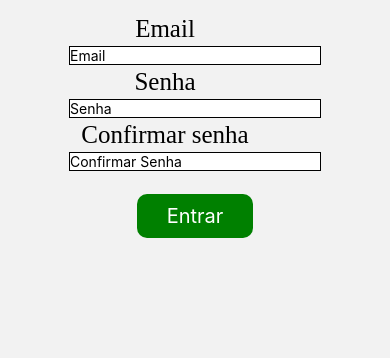
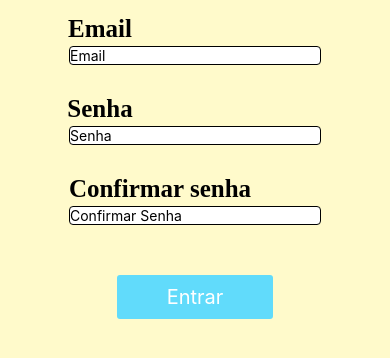
Before and after one commit to MauricioScheffer/projetoMobile, a React Native app in the folder ProjetoMobile/: screen /Cadastro in a window 390 px wide. Shown: the top 358 px of the page. Built offline with nearby package versions, Linux system fonts and the light colour scheme.

Commit message:
Aula 27/05/24

```diff
--- a/ProjetoMobile/App.tsx
+++ b/ProjetoMobile/App.tsx
@@ -1,7 +1,7 @@
 import * as React from 'react';
 import { NavigationContainer } from '@react-navigation/native';
 import {} from 'react-native';
-import  HomeNavigator  from './src/navigation/Screen.tsx';
+import  HomeNavigator  from './src/navigation/HomeNavigator.tsx';
 // import Cad from './Cad';
 
 export default function App() {
--- a/ProjetoMobile/src/Telas/Aprovado2.tsx
+++ b/ProjetoMobile/src/Telas/Aprovado2.tsx
@@ -1,6 +1,6 @@
 import React, { useState } from 'react';
 import { Alert, Pressable, StyleSheet, Text, TextInput, View } from 'react-native';
-import { AprovadoProps } from '../navigation/Screen.tsx';
+import { AprovadoProps } from '../navigation/HomeNavigator.tsx';
 
 const Aprovado = ({navigation,route}: AprovadoProps) => {
     const [nome, setNome] = useState('');
@@ -75,25 +75,30 @@ const styles = StyleSheet.create({
     },
     titulo_caixa_texto: {
         fontSize: 25,
-        color: 'black'
+        color: 'black',
+        fontWeight: 'bold',
     },
     caixa_texto: {
         width: '70%',
         color: 'black',
-        borderWidth: 1,
+        borderWidth: 2,
         borderRadius: 4,
         margin: 3,
         backgroundColor: 'white'
     },
     botao: {
-        backgroundColor: 'green',
+        backgroundColor: '#61DBFB',
         alignItems: 'center',
         padding: 20,
         marginTop: 20,
-        borderRadius: 10
+        elevation: 8,
+        width: 300,
+        borderRadius: 4,
+        marginLeft: 45,
     },
     desc_botao: {
         fontSize: 20,
+        fontWeight: 'bold',
         color: 'white'
     },
     painel_imagem: {
--- a/ProjetoMobile/src/Telas/Cad.tsx
+++ b/ProjetoMobile/src/Telas/Cad.tsx
@@ -2,7 +2,7 @@ import React, { useState } from 'react';
 import { StyleSheet, Text, View, TextInput, Pressable, Image, Alert, ImageBackground } from 'react-native';
 
 import auth from "@react-native-firebase/auth";
-import { CadUsuarioProps } from '../navigation/Screen';
+import { CadUsuarioProps } from '../navigation/HomeNavigator';
 import Carregamento from '../Carregamento'
 
 //BACKGROUND
@@ -104,13 +104,13 @@ const Cadastro = ({navigation, route}: CadUsuarioProps) => {
                 {/* <Text style={styles.titulo_caixa_texto}>Nome</Text>
                 <TextInput style={styles.caixa_texto} onChangeText={(text) => {setNome(text)}}/> */}
 
-                <Text style={styles.titulo_caixa_texto}>Email</Text>
+                <Text style={styles.titulo_caixa_1}>Email</Text>
                 <TextInput style={styles.caixa_texto} onChangeText={(text) => {setEmail(text)}} placeholder='Email'/>
 
-                <Text style={styles.titulo_caixa_texto}>Senha</Text>
+                <Text style={styles.titulo_caixa_2}>Senha</Text>
                 <TextInput style={styles.caixa_texto} secureTextEntry={true} onChangeText={(text) => {setSenha(text)}} placeholder='Senha'/>
 
-                <Text style={styles.titulo_caixa_texto}>Confirmar senha</Text>
+                <Text style={styles.titulo_caixa_3}>Confirmar senha</Text>
                 <TextInput style={styles.caixa_texto} secureTextEntry={true} onChangeText={(text) => {setConfirmaSenha(text)}} placeholder='Confirmar Senha'/>
 
                 {/* <Text style={styles.titulo_caixa_texto}>Data de Nascimento</Text>
@@ -136,7 +136,8 @@ export default Cadastro;
 const styles = StyleSheet.create({
     container: {
         flex: 1,
-        flexDirection: 'column'
+        flexDirection: 'column',
+        backgroundColor: '#FFFACB'
         // backgroundColor: '#100D28',
     },
     painel_imagem: {
@@ -157,10 +158,23 @@ const styles = StyleSheet.create({
         padding: 15,
         alignItems: 'center'
     },
-    titulo_caixa_texto:{
+    titulo_caixa_1:{
         fontFamily: 'Cochin',
-        fontWeight: 'thin',
-        marginRight: 60,
+        fontWeight: 'bold',
+        marginRight: 190,
+        fontSize: 25,
+        color: '#000'
+    },titulo_caixa_2:{
+        fontFamily: 'Cochin',
+        fontWeight: 'bold',
+        marginRight: 190,
+        fontSize: 25,
+        color: '#000'
+    },
+    titulo_caixa_3:{
+        fontFamily: 'Cochin',
+        fontWeight: 'bold',
+        marginRight: 70,
         fontSize: 25,
         color: '#000'
     },
@@ -168,17 +182,20 @@ const styles = StyleSheet.create({
         width: '70%',
         color: 'black',
         borderWidth: 1,
-        borderRadius: 0,
+        borderRadius: 4,
         margin: 3,
-        backgroundColor: 'white'
+        backgroundColor: 'white',
+        marginBottom:30
     },
     botao: {
         justifyContent: 'center',
-        backgroundColor: 'green',
+        backgroundColor: '#61DBFB',
         paddingVertical: 10,
-        paddingHorizontal: 30,
+        paddingHorizontal: 50,
         marginTop: 20,
-        borderRadius: 10
+        elevation: 8,
+        fontWeight: 'bold',
+        borderRadius: 3
     },
     desc_botao: {
         fontSize: 20,
--- /dev/null
+++ b/ProjetoMobile/src/Telas/TelaAltNotas.tsx
@@ -0,0 +1,134 @@
+import { useEffect, useState } from "react";
+import {Alert, Pressable, StyleSheet, Text, TextInput, View} from 'react-native';
+import firestore from '@react-native-firebase/firestore';
+import {INotas} from '../model/INotas'
+import Carregamento from "../Carregamento";
+import { AltNotaProps } from "../navigation/HomeNavigator";
+
+const TelaAltNota = ({ navigation, route}: AltNotaProps) => {
+    const [id,] = useState(route.params.id);
+    const [titulo, setTitulo] = useState('');
+    const [descricao, setDescricao] = useState('');
+    const [isCarregando, setIsCarregando] = useState(false);
+
+    async function carregar() {
+        setIsCarregando(true);
+        const resultado = await firestore()
+        .collection('notas')
+        .doc(id)
+        .get();
+
+        const nota = {
+            id: resultado.id,
+            ...resultado.data()
+        } as INotas;
+
+        setTitulo(nota.titulo);
+        setDescricao(nota.descricao);
+        setIsCarregando(false);
+    }
+
+    useEffect(() => {
+        carregar();
+    }, []);
+
+    function alterar(){
+        setIsCarregando(true);
+
+        firestore()
+        .collection('notas')
+        .doc(id)
+        .update({
+            titulo,
+            descricao,
+            created_at: firestore.FieldValue.serverTimestamp()
+        })
+        .then(() => {
+            Alert.alert("Nota", "Alterad com sucesso")
+            navigation.goBack();
+        })
+        .catch((error) => console.log(error))
+        .finally(() => setIsCarregando(false));
+    }
+
+    return(
+        <View
+        style={styles.container}>
+            <Carregamento isCarregando={isCarregando}/>
+
+            <Text style={styles.titulo}>Alterar Nota</Text>
+
+            <Text style = {styles.desc_caixa_texto}>
+                Título
+            </Text>
+            <TextInput
+            style={styles.caixa_texto}
+            value={titulo}
+            onChangeText={(text) => { setTitulo(text)}}/>
+
+            <Text style = {styles.desc_caixa_texto}>
+                    Descrição
+            </Text>
+            <TextInput
+            multiline
+            numberOfLines={4}
+            maxLength={100}
+            style={styles.caixa_texto}
+            value={descricao}
+            onChangeText={(text) => { setDescricao(text)}}/>
+
+            <Pressable
+            style={styles.botao}
+            onPress={() => alterar()}
+            disabled={isCarregando}>
+                <Text style = {styles.desc_botao}>Alterar</Text>
+            </Pressable>
+        </View>
+    )
+}
+
+export default TelaAltNota;
+
+const styles = StyleSheet.create ({
+    container: {
+        flex: 1,
+        backgroundColor: '#FFFACD'
+    },
+    titulo:{
+        color: 'black',
+        fontSize: 30,
+        textDecorationStyle: 'solid',
+        textAlign: 'center',
+        paddingBottom: 20,
+        textDecorationLine: 'underline',
+        fontWeight: 'bold',
+    },
+    desc_caixa_texto:{
+        fontSize: 20,
+        fontWeight: 'bold',
+        right: -5
+    },
+
+    caixa_texto:{
+        fontFamily: 'Cochin',
+        fontSize: 18,
+        color: 'black',
+        borderWidth: 3,
+        marginBottom: 20
+    },
+    botao:{
+        elevation: 8,
+        justifyContent: 'center',
+        backgroundColor: '#61DBFB',
+        padding: 20,
+        marginTop: 20,
+        width: 300,
+        marginLeft: 45,
+    },
+    desc_botao: {
+        fontSize: 20,
+        fontWeight: 'bold',
+        color: 'white',
+        textAlign: 'center',
+    }
+})
--- a/ProjetoMobile/src/Telas/TelaCadNotas.tsx
+++ b/ProjetoMobile/src/Telas/TelaCadNotas.tsx
@@ -1,7 +1,7 @@
 import {TextInput, View, Alert, Text, StyleSheet, Pressable} from 'react-native';
 import firestore from '@react-native-firebase/firestore';
 import Carregamento from '../Carregamento';
-import { CadNotasProps } from "../navigation/Screen";
+import { CadNotasProps } from "../navigation/HomeNavigator";
 import { useState } from 'react';
 import {INotas} from '../model/INotas'
 import { create } from 'react-test-renderer';
@@ -95,9 +95,10 @@ const styles=StyleSheet.create({
         elevation: 8,
         justifyContent: 'center',
         backgroundColor: '#61DBFB',
-        paddingVertical: 10,
-        paddingHorizontal: 30,
+        padding: 20,
         marginTop: 20,
+        width: 300,
+        marginLeft: 45,
     },
     desc_botao: {
         fontSize: 20,
--- a/ProjetoMobile/src/Telas/TelaConNotas.tsx
+++ b/ProjetoMobile/src/Telas/TelaConNotas.tsx
@@ -1,22 +1,18 @@
 import {useState, useEffect} from 'react';
 import { View, Pressable, FlatList, StyleSheet, Text } from 'react-native';
 import firestore from '@react-native-firebase/firestore';
-import { TelaConProps } from '../navigation/Screen';
+import { TelaConProps } from '../navigation/HomeNavigator';
 import Carregamento from '../Carregamento';
 import { INotas } from "../model/INotas";
 
 type ItemNotaProps = {
     numero: number;
     nota: INotas;
+    onAlterar: (id: string) => void;
+    onDeletar: (id: string) => void;
 }
 
 const ItemNota = (props: ItemNotaProps) => {
-    function deletarNota(id: string) {
-
-    }
-    function alterarNota(id: string) {
-
-    }
     return(
         <View style={styles.card}>
             <View style={styles.dados_card}>
@@ -28,18 +24,18 @@ const ItemNota = (props: ItemNotaProps) => {
 
         <View style={styles.botao_alterar}>
             <Pressable
-            onPress={() => alterarNota(props.nota.id!)}>
+            onPress={() => props.onAlterar(props.nota.id!)}>
                 <Text style={styles.texto_botao_card}>
-                ✅
+                ✎
                 </Text>
             </Pressable>
         </View>
 
         <View style={styles.botao_excluir}>
             <Pressable
-            onPress={() => deletarNota(props.nota.id!)}>
+            onPress={() => props.onDeletar(props.nota.id!)}>
                 <Text style={styles.texto_botao_card}>
-                ❎
+                ☒
                 </Text>
             </Pressable>
         </View>
@@ -47,6 +43,9 @@ const ItemNota = (props: ItemNotaProps) => {
         </View>
     )
 }
+
+
+
 const TelaConNotas = ({ navigation, route }: TelaConProps) => {
     const [notas, setNotas] = useState([] as INotas[]);
     const [isCarregando, setIsCarregando] = useState(false);
@@ -73,6 +72,14 @@ const TelaConNotas = ({ navigation, route }: TelaConProps) => {
         return () => subscribe();
     }, []);
 
+    function deletarNota(id: string) {
+        //
+    }
+
+    function alterarNota(id: string) {
+        navigation.navigate("TelaAltNota", { id: id})
+    }
+
     return (
         <View style={styles.container} >
             <Carregamento isCarregando={isCarregando}/>
@@ -80,16 +87,16 @@ const TelaConNotas = ({ navigation, route }: TelaConProps) => {
             <FlatList
             data={notas}
             renderItem={(info) =>
-                <ItemNota numero={info.index} nota={info.item}/>}>
-
+                <ItemNota numero={info.index} nota={info.item} onAlterar={alterarNota} onDeletar={deletarNota}/>}>
 
             </FlatList>
 
         </View>
     )
 }
+
+
 export default TelaConNotas;
-
 
 
 const styles =StyleSheet.create({
@@ -99,12 +106,33 @@ const styles =StyleSheet.create({
     },
     card: {
         borderWidth: 2,
-        borderColor: 'grey'
+        borderColor: 'grey',
+        margin: 5,
+        borderRadius: 10,
+        padding: 3,
+        flexDirection: 'row',
+        backgroundColor: 'white'
     },
-    dados_card:{},
-    botao_alterar:{},
-    texto_botao_card:{},
-    botao_excluir:{},
+    dados_card:{
+        flex: 1
+    },
+    botao_alterar:{
+        backgroundColor: 'green',
+        width: 55,
+        justifyContent: 'center',
+        alignItems: 'center'
+    },
+    texto_botao_card:{
+        fontSize: 50,
+        right: -2,
+        color: 'black'
+    },
+    botao_excluir:{
+        backgroundColor: 'red',
+        width: 55,
+        justifyContent: 'center',
+        alignItems: 'center'
+    },
     titulo:{
         fontSize:40,
         textAlign:'center',
--- a/ProjetoMobile/src/Telas/TelaLogin.tsx
+++ b/ProjetoMobile/src/Telas/TelaLogin.tsx
@@ -2,7 +2,7 @@ import React, { useState } from 'react';
 import { StyleSheet, Text, View, TextInput, Pressable, Image, Alert } from 'react-native';
 import LinearGradient from "react-native-linear-gradient";
 import auth from "@react-native-firebase/auth";
-import { LoginProps } from '../navigation/Screen';
+import { LoginProps } from '../navigation/HomeNavigator';
 
 const TelaLogin = ({ navigation, route }: LoginProps) => {
     const [email, setEmail] = useState('');
@@ -110,6 +110,7 @@ const styles = StyleSheet.create({
         color: 'black',
     },
     caixa_texto: {
+        elevation: 8,
         width: '70%',
         color: 'black',
         // borderWidth: 3,
--- a/ProjetoMobile/src/Telas/TelaPrincipal.tsx
+++ b/ProjetoMobile/src/Telas/TelaPrincipal.tsx
@@ -2,7 +2,7 @@ import React, { useState } from 'react';
 import { StyleSheet, Text, View, TextInput, Pressable, Image, Alert } from 'react-native';
 
 import auth from "@react-native-firebase/auth";
-import { PrincipalProps } from '../navigation/Screen';
+import { PrincipalProps } from '../navigation/HomeNavigator';
 import ListaFlat from '../ListaFlat';
 
 const TelaPrincipal = ({ navigation, route }: PrincipalProps) => {
@@ -48,8 +48,12 @@ const styles = StyleSheet.create({
         color: '#000',
    },
    botao: {
+    elevation: 10,
     backgroundColor: '#61DBFB',
     alignItems: 'center',
+    width: 300,
+    marginLeft: 45,
+    borderRadius: 3,
     padding: 20,
     marginTop: 20
 },
```
Also changed, not shown: ProjetoMobile/src/navigation/HomeNavigator.tsx (renamed from ProjetoMobile/src/navigation/Screen.tsx, +6 -1 lines).
